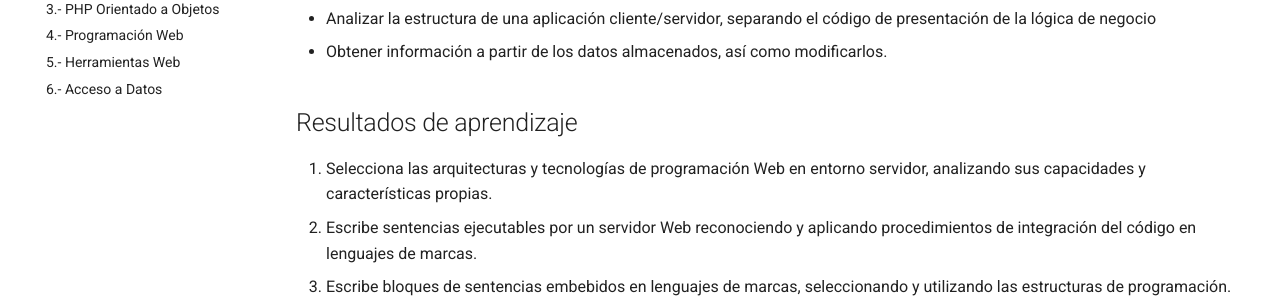
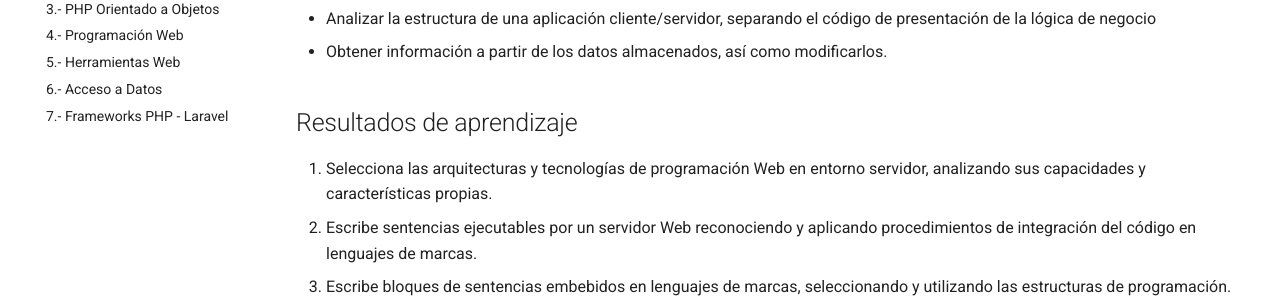
Before and after one commit to aitor-medrano/dwes2122, an MkDocs documentation site: the page built from docs/index.md, in a window 1280 px wide. Shown: the part 417-717 px from the top of the page. Built offline with MkDocs 1.6.1 and Material for MkDocs 9.7.7, drawn with Linux system fonts in a browser that asks for light colours.

Commit message:
Añadiendo el tema 7 al menú

```diff
--- a/mkdocs.yml
+++ b/mkdocs.yml
@@ -10,7 +10,7 @@ nav:
   - "4.- Programación Web": "04web.md"
   - "5.- Herramientas Web": "05herramientas.md"
   - "6.- Acceso a Datos": "06accesoDatos.md"
-  # - "7.- Frameworks PHP - Laravel": "07frameworks.md"
+  - "7.- Frameworks PHP - Laravel": "07frameworks.md"
   # - "8.- Uso avanzado de Frameworks": "08frameworks2.md"
   # - "9.- Servicios REST": "09rest.md"
 
```
